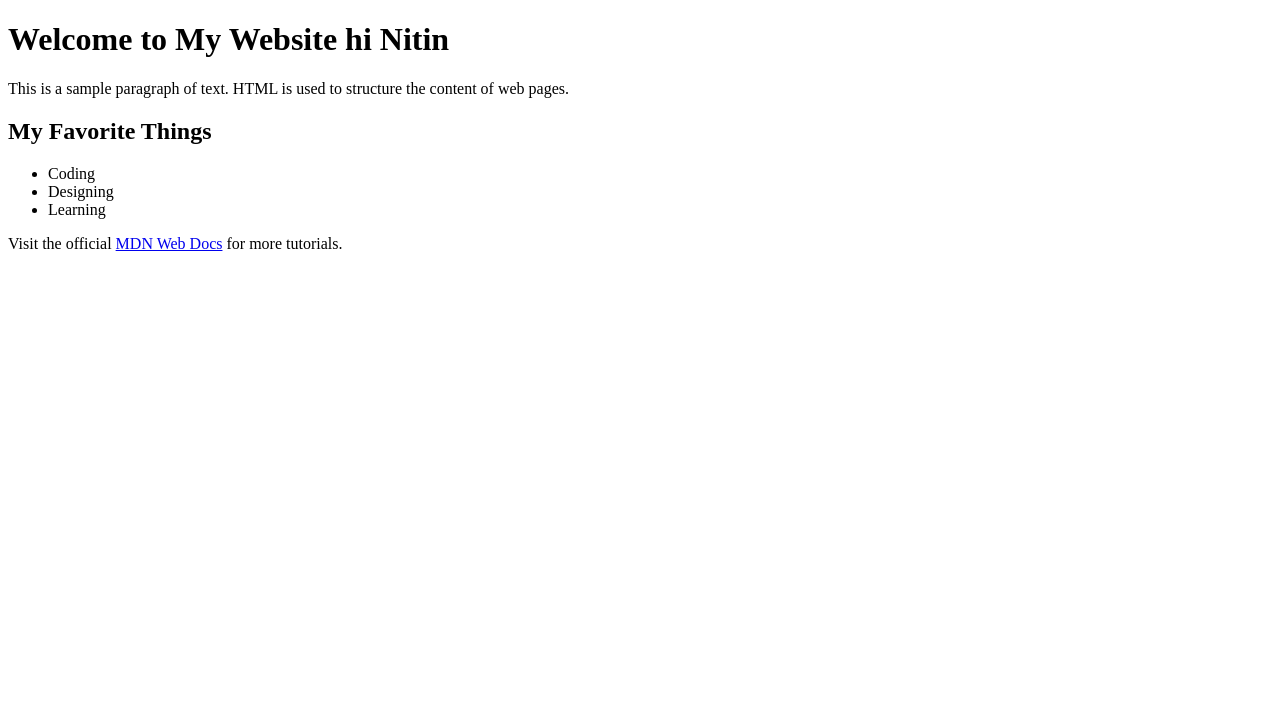
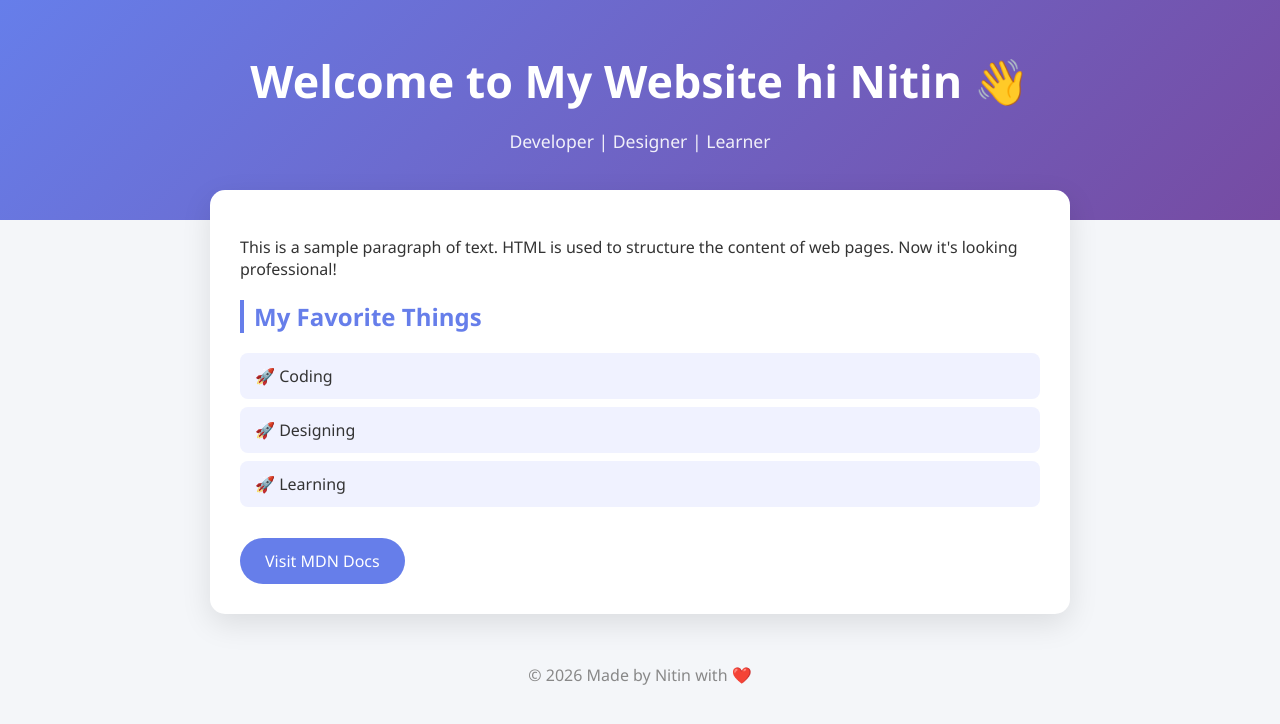
Before and after one commit to nitinpatil1-hue/projectgit, a plain HTML site: page index.html in a window 1280 px wide. Drawn offline with Linux system fonts and the light colour scheme.

Commit message:
Enhance index.html with styles and content updates
Updated title and added styles for better presentation. Removed duplicate sections and improved content structure.

```diff
--- a/index.html
+++ b/index.html
@@ -3,17 +3,85 @@
 <head>
     <meta charset="UTF-8">
     <meta name="viewport" content="width=device-width, initial-scale=1.0">
-    <title>My First Web </title>
+    <title>Nitin's Website</title>
+    <style>
+        body {
+            font-family: 'Segoe UI', sans-serif;
+            margin: 0;
+            background: #f4f6f9;
+            color: #333;
+        }
+        header {
+            background: linear-gradient(135deg, #667eea, #764ba2);
+            color: white;
+            padding: 50px 20px;
+            text-align: center;
+        }
+        header h1 {
+            margin: 0;
+            font-size: 2.8rem;
+        }
+        header p {
+            opacity: 0.9;
+            font-size: 1.1rem;
+        }
+        .container {
+            max-width: 800px;
+            margin: -30px auto 0;
+            background: white;
+            padding: 30px;
+            border-radius: 15px;
+            box-shadow: 0 10px 30px rgba(0,0,0,0.1);
+        }
+        h2 {
+            color: #667eea;
+            border-left: 4px solid #667eea;
+            padding-left: 10px;
+        }
+        ul {
+            list-style: none;
+            padding: 0;
+        }
+        ul li {
+            background: #f0f2ff;
+            margin: 8px 0;
+            padding: 12px 15px;
+            border-radius: 8px;
+        }
+        ul li::before {
+            content: "🚀 ";
+        }
+        .btn {
+            display: inline-block;
+            margin-top: 15px;
+            background: #667eea;
+            color: white;
+            padding: 12px 25px;
+            text-decoration: none;
+            border-radius: 25px;
+            transition: 0.3s;
+        }
+        .btn:hover {
+            background: #764ba2;
+            transform: scale(1.05);
+        }
+        footer {
+            text-align: center;
+            padding: 20px;
+            margin-top: 30px;
+            color: #888;
+        }
+    </style>
 </head>
 <body>
+    <header>
+        <h1>Welcome to My Website hi Nitin 👋</h1>
+        <p>Developer | Designer | Learner</p>
+    </header>
 
-    <!-- Main Heading -->
-    <h1>Welcome to My Website hi Nitin</h1>
+    <div class="container">
+        <p>This is a sample paragraph of text. HTML is used to structure the content of web pages. Now it's looking professional!</p>
 
-    <!-- Paragraph of Text -->
-    <p>This is a sample paragraph of text. HTML is used to structure the content of web pages.</p>
-
-    <!-- Bulleted List -->
         <h2>My Favorite Things</h2>
         <ul>
             <li>Coding</li>
@@ -21,8 +89,11 @@
             <li>Learning</li>
         </ul>
 
-    <!-- Hyperlink -->
-    <p>Visit the official <a href="https://developer.mozilla.org" target="_blank">MDN Web Docs</a> for more tutorials.</p>
+        <a href="https://developer.mozilla.org" target="_blank" class="btn">Visit MDN Docs</a>
+    </div>
 
+    <footer>
+        © 2026 Made by Nitin with ❤️
+    </footer>
 </body>
 </html>
```
Lines whose indentation alone changed are shown as unchanged.
